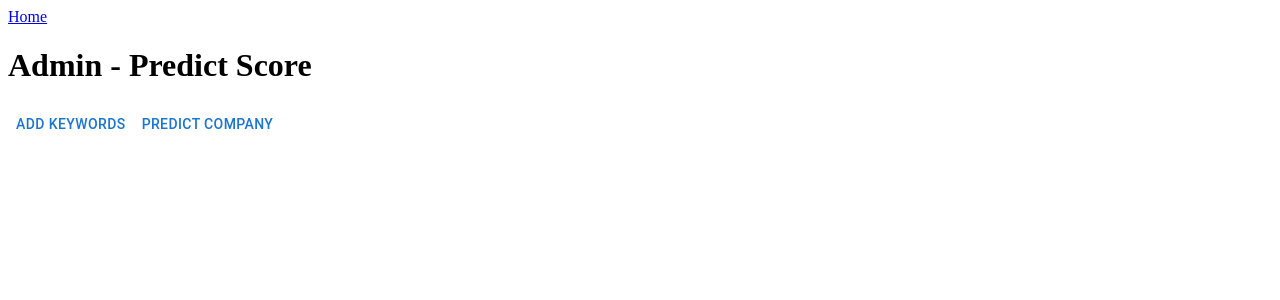
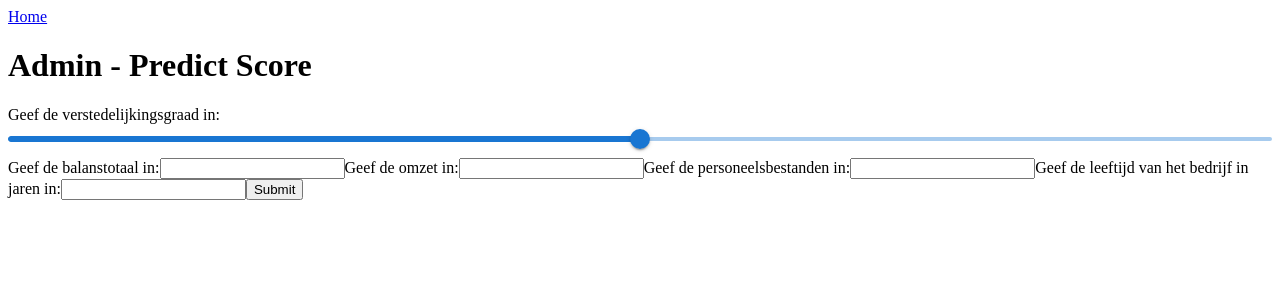
Before and after one commit to dylancluyse/DEP2_Repository, a Next.js app in the folder Web_Application/Website DEP2/: page /admin/predict in a window 1280 px wide. Shown: the top 300 px of the page. Built offline with nearby package versions, Linux system fonts and the light colour scheme.

Commit message:
Add prediction form

```diff
--- a/Web_Application/Website DEP2/pages/admin/predict.js
+++ b/Web_Application/Website DEP2/pages/admin/predict.js
@@ -1,7 +1,44 @@
-import { Link, Button } from '@mui/material';
+import { Link, Button, Slider } from '@mui/material';
 import { useRouter } from 'next/router';
+import { useEffect, useState } from 'react';
+import useSWR from 'swr';
+import AdminPredictions from '../../components/admin-prediction.js';
+import fetcher from '../../lib/fetcher';
 
 const Predict = () => {
+
+  const [urb, setUrb] = useState(1)
+  const [bal, setBal] = useState(0)
+  const [omz, setOmz] = useState(0)
+  const [pers, setPers] = useState(0)
+  const [age, setAge] = useState(0)
+  const [prediction, setPrediction] = useState("fo")
+  const [isSet, setIsSet] = useState(false)
+
+
+  const handleSlider = (e, numb) => {
+    setUrb(numb)
+    console.log(urb)
+  }
+
+  const doSomething = (event) => {
+    event.preventDefault();
+    console.log(event.target)
+    console.log(urb)
+    console.log(bal)
+    console.log(omz)
+    console.log(pers)
+    console.log(age)
+    setPrediction('reee')
+    setIsSet(true)
+
+
+    // const { domains: doms, categories } = keywords;
+
+    // const foo = createKeywordList(doms);
+  }
+
+
   return (
     <div className=' min-h-screen py-2  max-h-screen bg-Grijs'>
       <a
@@ -15,20 +52,37 @@ const Predict = () => {
           Admin - Predict Score
         </h1>
 
-        <div className='space-x-10 mt-5'>
-          <Button
-            href='/admin/keywords'
-            className=' m-5 text-white bg-lichtblauw hover:bg-gray-500 font-medium rounded-lg text-sm px-5 py-2.5 mr-2 mb-2  z-10'
-          >
-            Add keywords
-          </Button>
-          <Button
-            href='admin/predict'
-            className=' m-5 text-white bg-lichtblauw hover:bg-gray-500 font-medium rounded-lg text-sm px-5 py-2.5 mr-2 mb-2  z-10'
-          >
-            Predict company
-          </Button>
+        <form className='grid' onSubmit={doSomething}>
+            <label for="param1">Geef de verstedelijkingsgraad in:</label>
+            <Slider
+              aria-label="Small steps"
+              step={0.01}
+              min={0.00}
+              max={2.00}
+              value={urb}
+              valueLabelDisplay="auto"
+              onChange={handleSlider}
+            />
+
+            <label for="param2">Geef de balanstotaal in:</label>
+            <input type="number" name="param2" id="param1" onChange={(event) => {setBal(event.target.value)}}/>
+
+            <label for="param3">Geef de omzet in:</label>
+            <input type="number" name="param3" id="param2" onChange={(event) => {setOmz(event.target.value)}}/>
+
+            <label for="param4">Geef de personeelsbestanden in:</label>
+            <input type="number" name="param4" id="param3" onChange={(event) => {setPers(event.target.value)}}/>
+
+            <label for="param5">Geef de leeftijd van het bedrijf in jaren in:</label>
+            <input type="number" name="param5" id="param4" onChange={(event) => {setAge(event.target.value)}}/>
+
+            <button type="submit">Submit</button>
+
+        </form>
+        <div className='py-20'>
+        {isSet && <AdminPredictions urb={urb} bal={bal} omz={omz} pers={pers} age={age}/>}
         </div>
+
       </main>
     </div>
   );
```
